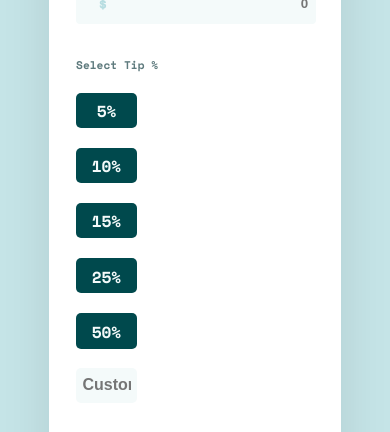
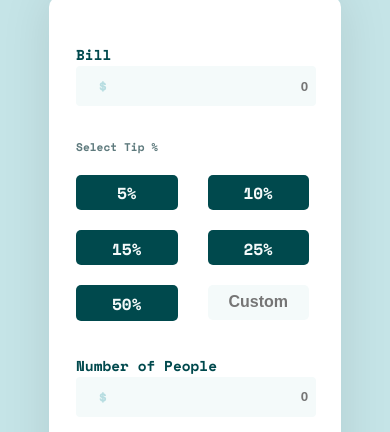
Before and after one commit to Gaiuscode/Tip-Calculator-Web-App, a plain HTML site: page index.html in a window 390 px wide. Shown: the top 432 px of the page. Drawn offline with nearby package versions, Linux system fonts and the light colour scheme.

Commit message:
worked on the tip percentages responsiveness

```diff
--- a/css/style.css
+++ b/css/style.css
@@ -56,14 +56,17 @@ html, body {
 .tip-value {
     margin-bottom: 2rem;
 }
-.cl-tips1{
-    display:flex;
+.tip-value {
+    display: flex;
+    flex-wrap: wrap;
 }
  .cl-tip {
-    width: 30%;
+    flex: 0 0 33.3%;
+    max-width: 30%;
     margin-top: 20px;
     height: 2.2rem;
-    margin-right: 20px;
+    margin-right: 8px;
+    margin-left: 4px;
     background-color:  hsl(183, 100%, 15%);
     border-radius: 5px;
     text-align: center;
@@ -83,6 +86,7 @@ html, body {
     color: hsl(183, 100%, 15%);
     margin: auto;
     margin-top: 1.2rem;
+    margin-left: 7px;
 }
 .cl-tips1 input {
     border: none;
@@ -122,12 +126,6 @@ html, body {
 }
 .calc-left, .calc-right {
     width: 50%;
-}
- .cl-tips1 {
-    display: flex;
-    justify-content: space-between;
-    align-items: center;
-    cursor: pointer;
 }
 
 .tip-top{
@@ -192,10 +190,13 @@ html, body {
         padding: 1.3rem;
     }
     .tip-value{
+        justify-content: space-between;
     }
     .cl-tip{
-        flex: 0 0 33.3%;
-        max-width: 33.3%;
+        margin-left: 0;
+        margin-right: -30px;
+        flex: 0 0 50%;
+        max-width: 50%;
     }
     .bill-input {
         width: max-content;
```
